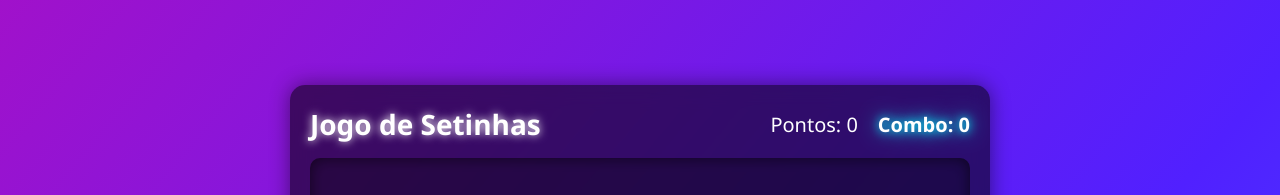
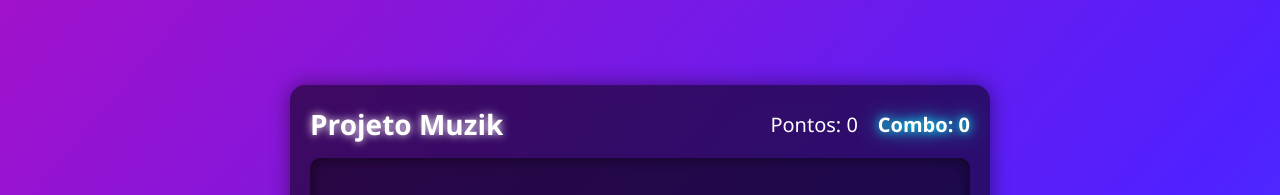
Before and after one commit to Paulokkkkkkkkk/Projeto-Muzik, a plain HTML site: page index.html in a window 1280 px wide. Shown: the top 195 px of the page. Drawn offline with Linux system fonts and the light colour scheme.

Commit message:
Update index.html

```diff
--- a/index.html
+++ b/index.html
@@ -9,7 +9,7 @@
 <body>
 <main id="game">
 <header>
-<h1>Jogo de Setinhas</h1>
+<h1>Projeto Muzik</h1>
 <div class="hud">
 <div id="score">Pontos: 0</div>
 <div id="combo">Combo: 0</div>
```
